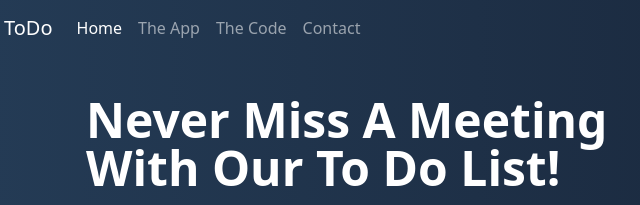
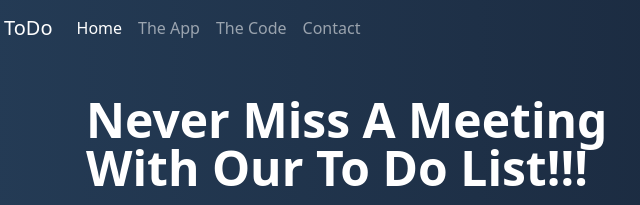
Before and after one commit to ril3yka/FIRSTPROJECT, a plain HTML site: page index.html in a window 1280 px wide. Shown: the top 205 px of the page, 8-648 px from the left. Drawn offline with nearby package versions, Linux system fonts and the light colour scheme.

Commit message:
added feature

```diff
--- a/index.html
+++ b/index.html
@@ -51,7 +51,7 @@
                         loading="lazy">
                 </div>
                 <div class="col-lg-6">
-                    <h1 class="display-5 fw-bold lh-1 mb-3">Never Miss A Meeting With Our To Do List!</h1>
+                    <h1 class="display-5 fw-bold lh-1 mb-3">Never Miss A Meeting With Our To Do List!!!</h1>
                     <p class="lead">A simple, fast and scalable to do list system that helps you manage your time easily
                         and always be on time.
                     </p>
```
